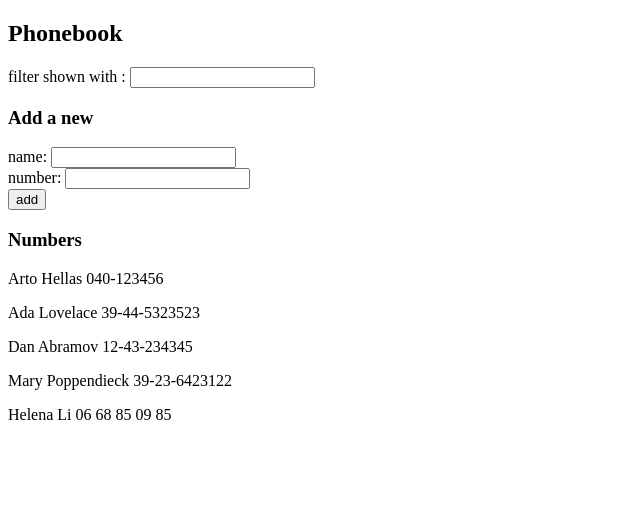
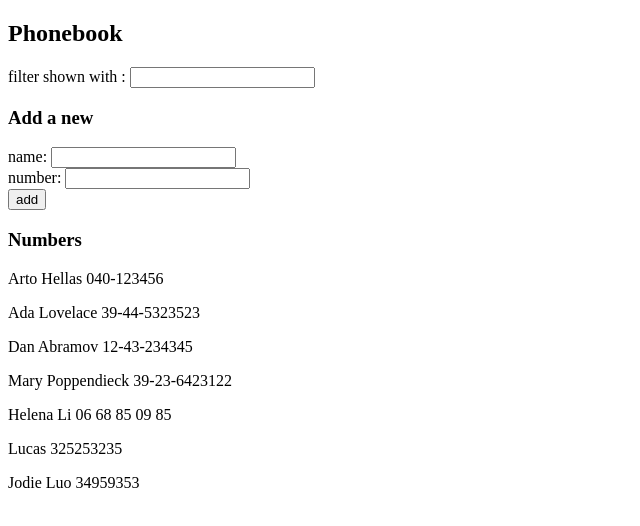
Before and after one commit to Avensi/moocfullstack2023, a React (Create React App) app in the folder part2/phonebook/: page / in a window 1280 px wide. Shown: the top 526 px of the page, without its empty margins (0-640 px from the left). Built offline with nearby package versions, Linux system fonts and the light colour scheme; data requests are answered from the project's data file.

Commit message:
Exercice 2.13

```diff
--- a/part2/phonebook/db.json
+++ b/part2/phonebook/db.json
@@ -24,6 +24,16 @@
       "name": "Helena Li",
       "number": "06 68 85 09 85",
       "id": 5
+    },
+    {
+      "name": "Lucas",
+      "number": "325253235",
+      "id": 6
+    },
+    {
+      "name": "Jodie Luo",
+      "number": "34959353",
+      "id": 7
     }
   ]
 }
--- a/part2/phonebook/src/App.js
+++ b/part2/phonebook/src/App.js
@@ -2,7 +2,7 @@ import { useState, useEffect } from 'react'
 import Persons from './components/Persons'
 import PersonForm from './components/PersonForm'
 import Filter from './components/Filter'
-import axios from 'axios'
+import PersonService from './services/PersonService'
 
 const App = () => {
   const [persons, setPersons] = useState([])
@@ -10,15 +10,13 @@ const App = () => {
   const [newNumber, setNewNumber] = useState('')
   const [newFilter, setNewFilter] = useState('')
 
-  const fetchPersons = () => {
-    axios
-    .get("http://localhost:3001/persons")
-    .then(response => {
-      setPersons(response.data)
-    })
-  }
 
-  useEffect(fetchPersons, [])
+
+  useEffect(() => {
+    PersonService
+    .fetchPersons()
+    .then(initialPersons => setPersons(initialPersons))
+  }, [])
 
   const addPerson = (event) => {
     event.preventDefault()
@@ -32,13 +30,16 @@ const App = () => {
       alert(`${newName} is already added to phonebook`)
 
     } else {
-      axios
-      .post('http://localhost:3001/persons', Person)
-      .then(response => {setPersons(persons.concat(response.data))})
+      PersonService
+      .createPerson(Person)
+      .then(returnedPerson => {
+        setPersons(persons.concat(returnedPerson))
+        setNewName("")
+        setNewNumber("")
+      })
     }
 
-    setNewName("")
-    setNewNumber("")
+
   }
 
   const personsToShow = persons.filter(person => person.name.toLocaleLowerCase().includes(newFilter.toLocaleLowerCase()))
--- /dev/null
+++ b/part2/phonebook/src/services/PersonService.js
@@ -0,0 +1,14 @@
+import axios from 'axios'
+const baseUrl = 'http://localhost:3001/persons'
+
+const fetchPersons = () => {
+    const req = axios.get("http://localhost:3001/persons")
+    return req.then(response => response.data)
+}
+
+const createPerson = (person) => {
+    const req = axios.post("http://localhost:3001/persons", person)
+    return req.then(response => response.data)
+}
+
+export default { fetchPersons, createPerson }
```
